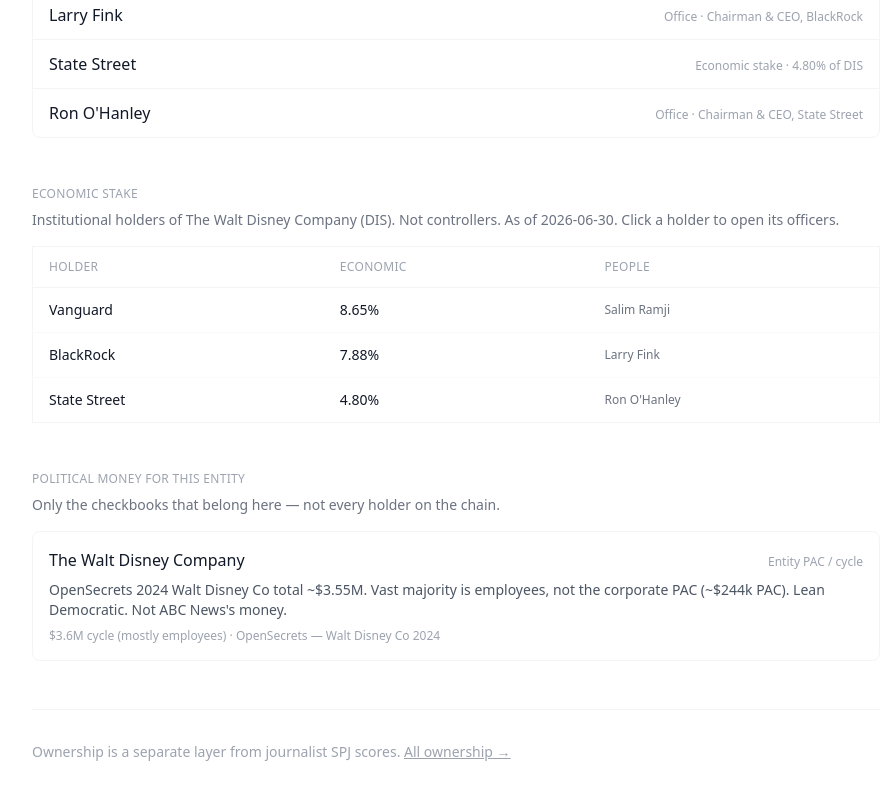
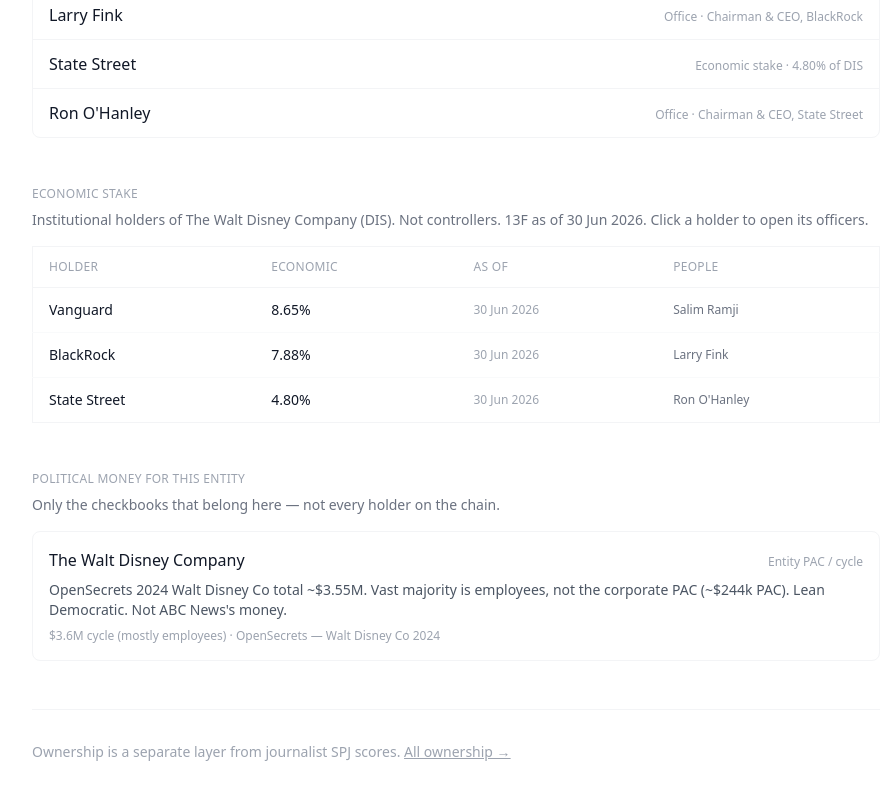
Before and after one commit to cjonesy108/fourth-estate-index, a Next.js app in the folder frontend/: page /ownership/abc-news in a window 1280 px wide. Shown: the part 764-1564 px from the top of the page, without its empty margins (184-1079 px from the left). Built offline with nearby package versions, Linux system fonts and the light colour scheme.

Commit message:
Per-issuer 13F as-of dates on entity pages

```diff
--- a/frontend/app/ownership/[slug]/page.tsx
+++ b/frontend/app/ownership/[slug]/page.tsx
@@ -12,6 +12,8 @@
   controllerHoldings,
   descendantOutlets,
   economicHolders,
+  formatAsOf,
+  formatAsOfRange,
   formatPct,
   getEntity,
   getGraph,
@@ -39,7 +41,6 @@
   const entity = getEntity(params.slug);
   if (!entity) notFound();
 
-  const graph = getGraph();
   const chain = entity.is_outlet ? controlChain(entity.slug) : [];
   const parent = entity.is_outlet ? publicParent(entity.slug) : entity.type === "public_issuer" ? entity : undefined;
   const holders = parent ? economicHolders(parent.slug) : economicHolders(entity.slug);
@@ -163,13 +164,14 @@
         <section className="mb-12">
           <h2 className="text-xs font-medium uppercase tracking-wide text-gray-400 mb-2">Economic stake</h2>
           <p className="text-sm text-gray-500 mb-4">
-            Institutional holders of {parent ? parent.name : entity.name}{parent?.ticker ? ` (${parent.ticker})` : ""}. Not controllers. As of {graph.as_of_economic}. Click a holder to open its officers.
+            Institutional holders of {parent ? parent.name : entity.name}{parent?.ticker ? ` (${parent.ticker})` : ""}. Not controllers. 13F as of {formatAsOfRange(holders.map((h) => h.edge))}. Click a holder to open its officers.
           </p>
           <table className="w-full text-sm border border-gray-100 rounded-lg">
             <thead>
               <tr className="text-left text-xs uppercase tracking-wide text-gray-400 border-b border-gray-100">
                 <th className="px-4 py-3 font-medium">Holder</th>
                 <th className="px-4 py-3 font-medium">Economic</th>
+                <th className="px-4 py-3 font-medium">As of</th>
                 <th className="px-4 py-3 font-medium">People</th>
               </tr>
             </thead>
@@ -180,6 +182,7 @@
                   <tr key={h.slug} className="border-b border-gray-50 last:border-0">
                     <td className="px-4 py-3"><Link href={`/ownership/${h.slug}`} className="hover:underline">{h.name}</Link></td>
                     <td className="px-4 py-3 tabular-nums">{formatPct(edge.pct_economic)}</td>
+                    <td className="px-4 py-3 text-xs text-gray-400 tabular-nums">{formatAsOf(edge.as_of)}</td>
                     <td className="px-4 py-3 text-gray-500 text-xs">
                       {people.length === 0
                         ? "—"
@@ -210,6 +213,7 @@
                   </Link>
                   <span className="tabular-nums font-medium">{formatPct(h.edge.pct_economic)}</span>
                 </div>
+                <p className="text-xs text-gray-400 mt-1">13F as of {formatAsOf(h.edge.as_of)}</p>
                 {h.outlets.length > 0 && (
                   <p className="text-sm text-gray-500 mt-2">
                     {h.outlets.map((o, i) => (
@@ -236,7 +240,7 @@
                 {h.outlets.length > 0 && (
                   <p className="text-sm text-gray-500 mt-2">
                     {h.outlets.map((o, i) => (
-                      <span key={o.slug}>{i > 0 && ", "}<Link href={`/ownership/${o.slug}`} className="hover:underline">{o.name}</Link></span>
+                      <span key={o.slug}>{i > 0 && ", "}<Link href={`/ownership/{o.slug}`} className="hover:underline">{o.name}</Link></span>
                     ))}
                   </p>
                 )}
```
